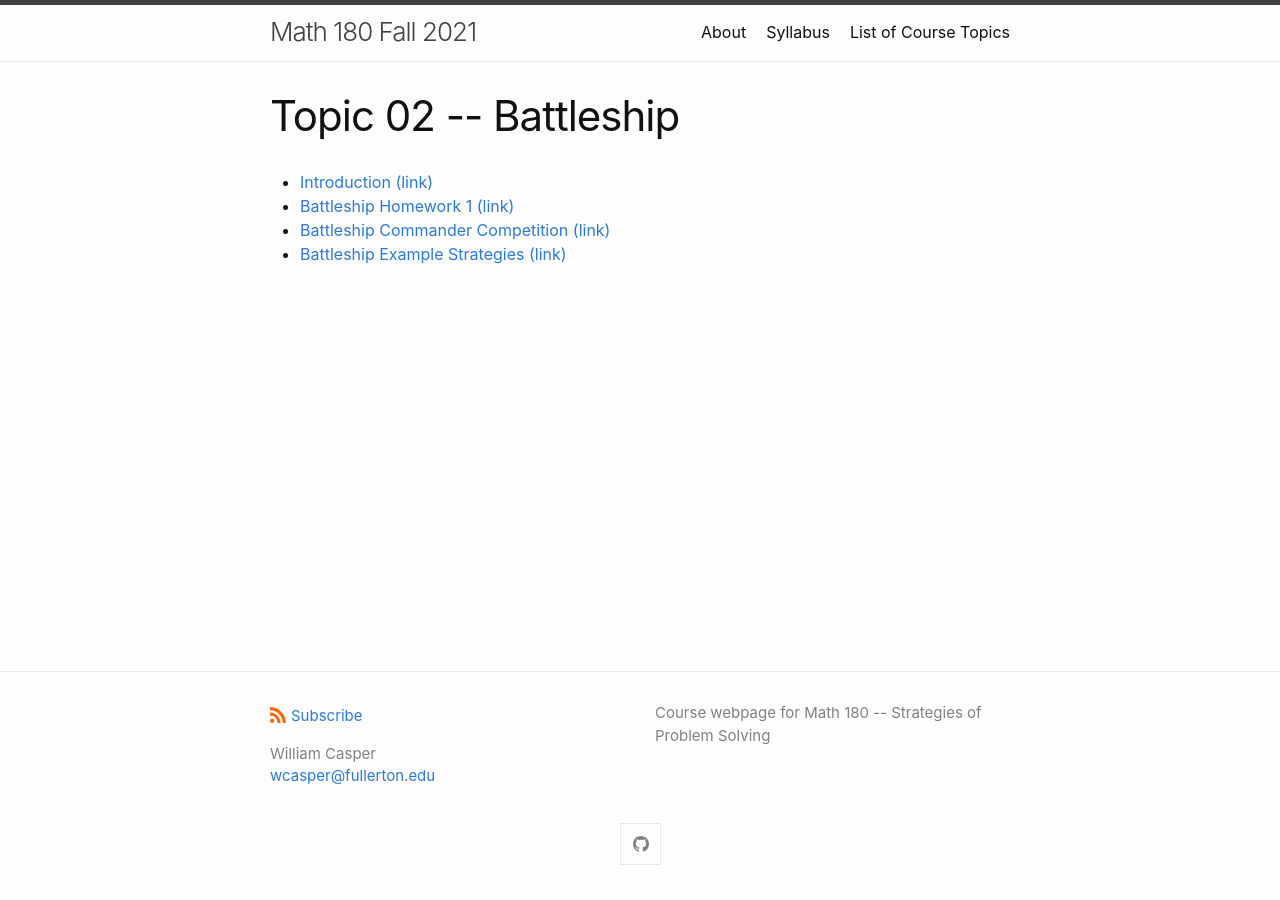
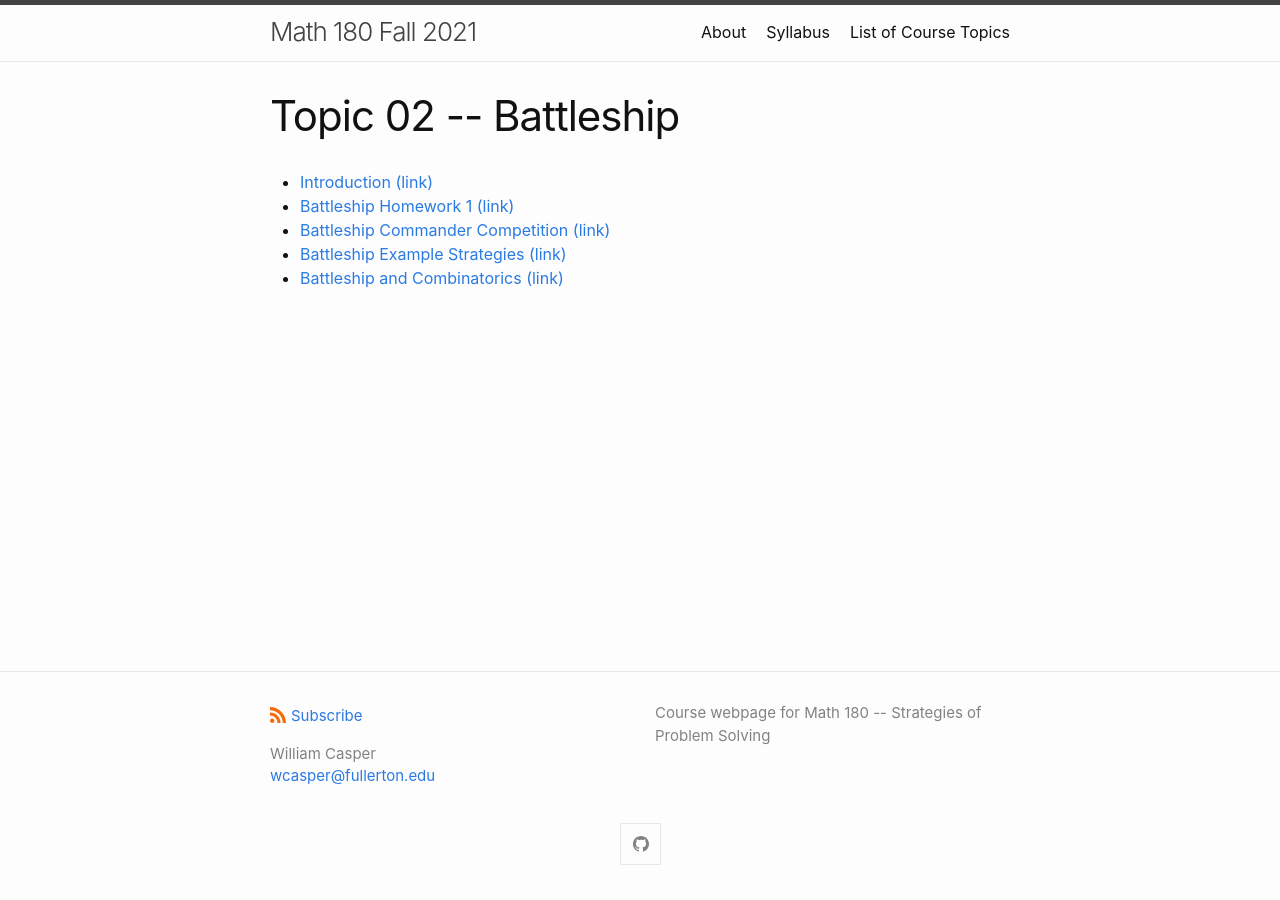
Before and after one commit to wcasper/math180fall2021, a Jekyll site: the page built from _topics/topic02-battleship.md, in a window 1280 px wide. Built offline with Jekyll 4.4.1, drawn with Linux system fonts in a browser that asks for light colours.

Commit message:
added topic

```diff
--- a/_topics/topic02-battleship.md
+++ b/_topics/topic02-battleship.md
@@ -7,3 +7,4 @@ title: Topic 02 -- Battleship
 * [Battleship Homework 1 (link)](/math180fall2021/modules/battleship/homework1)
 * [Battleship Commander Competition (link)](/math180fall2021/modules/battleship/competition)
 * [Battleship Example Strategies (link)](/math180fall2021/modules/battleship/old-strategies)
+* [Battleship and Combinatorics (link)](/math180fall2021/modules/battleship/combinatorics)
```
